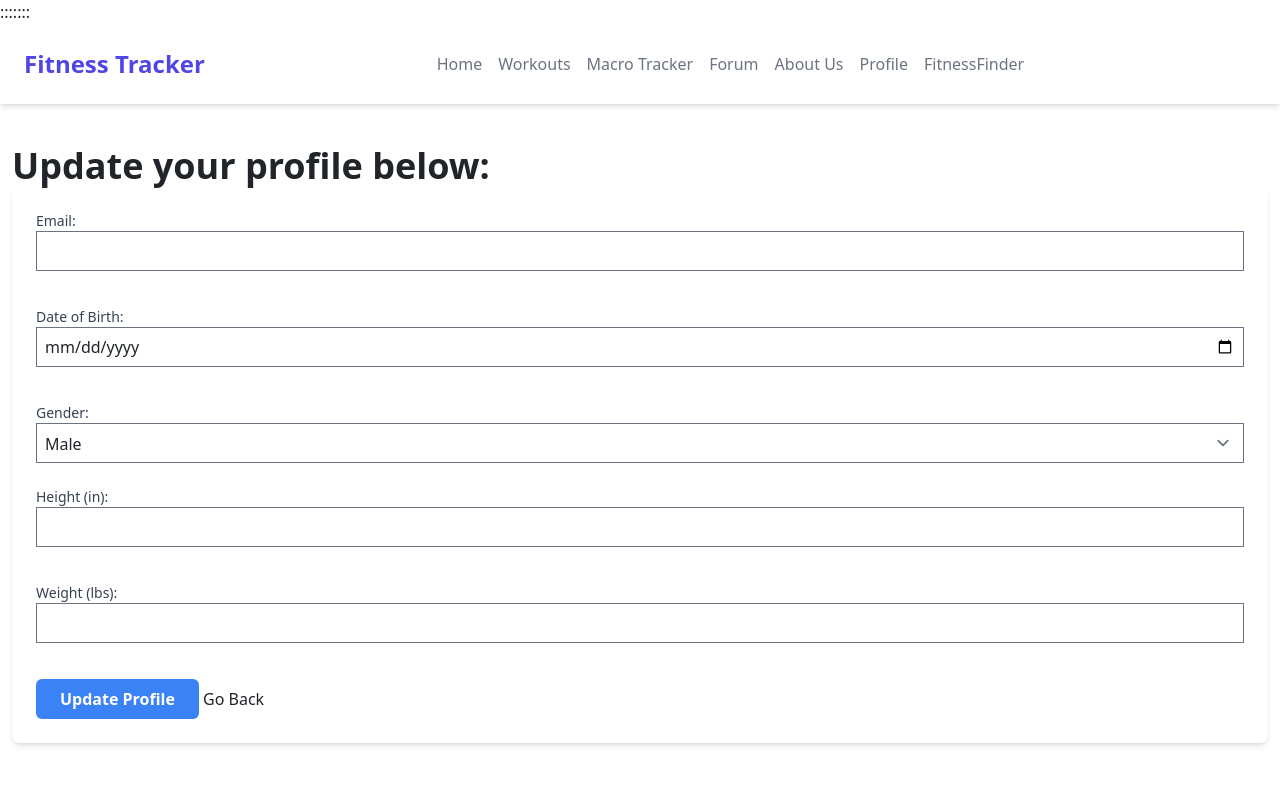
After one commit to AFCTrackerProject/afc_fitness_tracker, a Flask app: template templates/updateprofile.html in a window 1280 px wide. The commit adds this page. Shown: the top 785 px of the page. Run offline with Flask 3, Linux system fonts and the light colour scheme; the template is opened without the code that fills it, so the values that code supplies are empty; some libraries are stand-ins or nearby versions.

Commit message:
Updated profile page and created page to update it whenever

```diff
--- a/templates/profile.html
+++ b/templates/profile.html
@@ -29,6 +29,9 @@
             <p><strong>Favorite workout:</strong> Deadlifts</p>
             <p><strong>Favorite drink:</strong> Blood Protein Shakes</p>
         </div>
+        <div class="mt-6">
+            <a href="{{ url_for('updateprofile') }}" class="text-blue-600 hover:underline">Update Profile</a>
+        </div>
     </div>
 </div>
 {% endblock %}
--- /dev/null
+++ b/templates/updateprofile.html
@@ -0,0 +1,75 @@
+{% extends "_layout.html" %}
+
+{% block content %}
+<style>
+    .big-heading {
+        font-size: 36px;
+        font-weight: bold;
+    }
+    .form-input {
+        height: 40px;
+        width: 100%; /* Set input width to 100% for responsiveness */
+        padding: 8px; /* Add padding to input for better appearance */
+        margin-bottom: 12px; /* Add vertical spacing between input fields */
+        box-sizing: border-box; /* Ensure padding is included in width */
+    }
+    .form-select {
+        height: 40px;
+        width: 100%; /* Set select width to 100% for responsiveness */
+        padding: 8px;
+        margin-bottom: 12px;
+        box-sizing: border-box;
+    }
+</style>
+<div class="container mx-auto mt-10">
+    <!-- Flash messages -->
+    {% with messages = get_flashed_messages(with_categories=true) %}
+        {% if messages %}
+            {% for category, message in messages %}
+                <div class="alert alert-{{ category }} mt-4">
+                    {{ message }}
+                </div>
+            {% endfor %}
+        {% endif %}
+    {% endwith %}
+    <h2 class="big-heading">Update your profile below:</h2>
+
+    <!-- Edit Profile Form -->
+    <form method="post" action="{{ url_for('updateprofile') }}" class="bg-white p-4 rounded-lg shadow-md">
+        <div class="mb-4">
+            <label for="email" class="block text-sm font-medium text-gray-700">Email:</label>
+            <input type="email" id="email" name="email" value="{{ user.email }}" required class="form-input">
+        </div>
+
+        <div class="mb-4">
+            <label for="dateofbirth" class="block text-sm font-medium text-gray-700">Date of Birth:</label>
+            <input type="date" id="dateofbirth" name="dateofbirth" value="{{ user.dateofbirth }}" required class="form-input">
+        </div>
+
+        <div class="mb-4">
+            <label for="gender" class="block text-sm font-medium text-gray-700">Gender:</label>
+            <select id="gender" name="gender" required class="form-select">
+                <option value="Male" {% if user.gender == 'Male' %} selected {% endif %}>Male</option>
+                <option value="Female" {% if user.gender == 'Female' %} selected {% endif %}>Female</option>
+                <option value="Other" {% if user.gender == 'Other' %} selected {% endif %}>Other</option>
+            </select>
+        </div>
+
+        <div class="mb-4">
+            <label for="height" class="block text-sm font-medium text-gray-700">Height (in):</label>
+            <input type="number" id="height" name="height" value="{{ user.height }}" required class="form-input">
+        </div>
+
+        <div class="mb-4">
+            <label for="weight" class="block text-sm font-medium text-gray-700">Weight (lbs):</label>
+            <input type="number" id="weight" name="weight" value="{{ user.weight }}" required class="form-input">
+        </div>
+
+        <button type="submit" class="bg-blue-500 hover:bg-blue-700 text-white font-bold py-2 px-4 rounded">Update Profile</button>
+        <a href="{{ url_for('profile') }}" class="button mt-4">Go Back</a>
+
+    </form>
+
+</div>
+
+{% endblock %}
```
